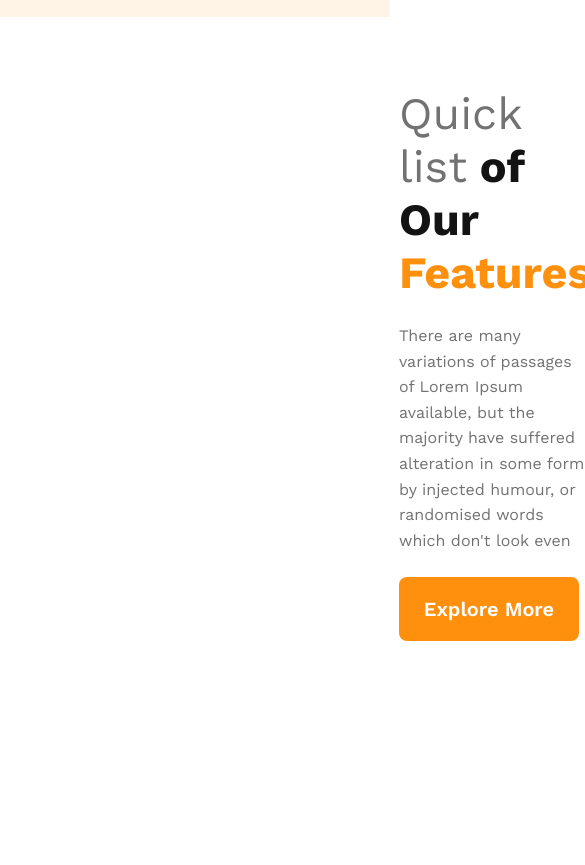
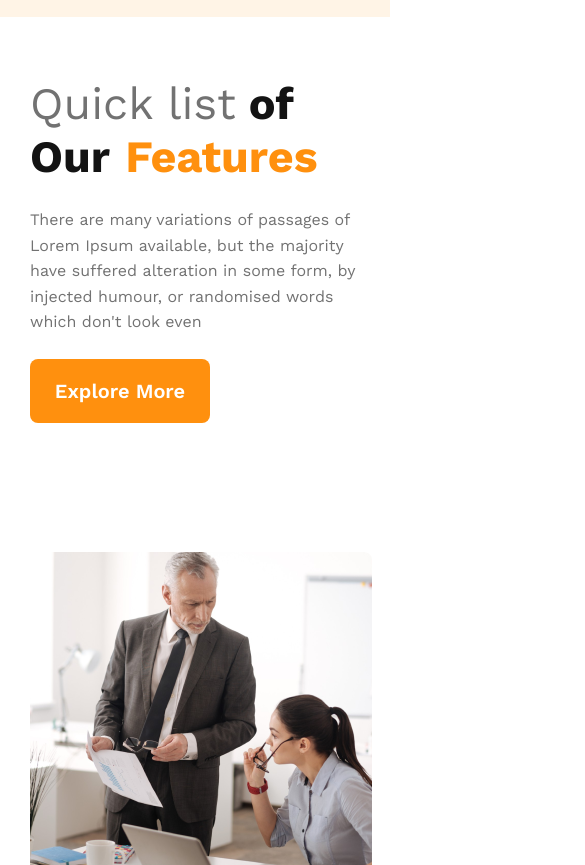
Before and after one commit to ImranRifat067/G3-Architecture-website, a plain HTML site: page index.html in a window 390 px wide. Shown: the part 773-1638 px from the top of the page, 585 px wide, since content can reach past the window. Before the commit the page ends 1508 px from the top, so only its background shows below. Drawn offline with nearby package versions, Linux system fonts and the light colour scheme.

Commit message:
feature responsive added

```diff
--- a/style/architecture.css
+++ b/style/architecture.css
@@ -88,7 +88,7 @@ nav>ul li {
     max-width: 1440px;
 }
 
-img {
+.banner-img img {
     width: 100%;
 }
 
@@ -96,7 +96,6 @@ img {
 .feature {
     max-width: 1440px;
     display: flex;
-    /* justify-content:space-around; */
     margin: 70px 300px;
     gap: 75px;
     /* height: 700px; */
@@ -107,12 +106,13 @@ img {
     display: grid;
     grid-template-columns: 1fr 1fr;
     gap: 24px;
-    max-width: 750px;
+    /* width:100%; */
+    max-width: 700px;
 }
 
-.feature .feature-img img {
+/* .feature .feature-img img {
     width: 100%;
-}
+} */
 
 .feature .feature-content {
     max-width: 537px;
@@ -191,9 +191,16 @@ img {
 
         max-width: 576px;
     }
-
-    img {
-        width: 100%;
+    .feature{
+        margin:30px  ;
+        flex-direction: column-reverse;
+    }
+    .feature .feature-img{
+        grid-template-columns:  1fr;
+        margin:0 auto  ;
+    }
+    .feature .feature-content{
+        margin:30px auto;
     }
 }
 
@@ -201,7 +208,6 @@ img {
 @media screen and (min-width:576px) and (max-width:960px) {
     nav {
         flex-direction: column;
-        /* padding-bottom: 30px; */
     }
 
     header {
@@ -231,7 +237,15 @@ img {
         max-width: 960px;
     }
 
-    img {
-        width: 100%;
+    .feature{
+        margin:30px  ;
+        flex-direction: column-reverse;
+    }
+    .feature .feature-img{
+        grid-template-columns:1fr 1fr;
+        margin:0 auto  ;
+    }
+    .feature .feature-content{
+        margin:30px auto;
     }
 }
```
